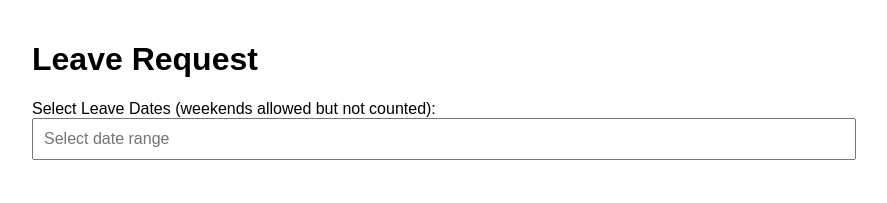
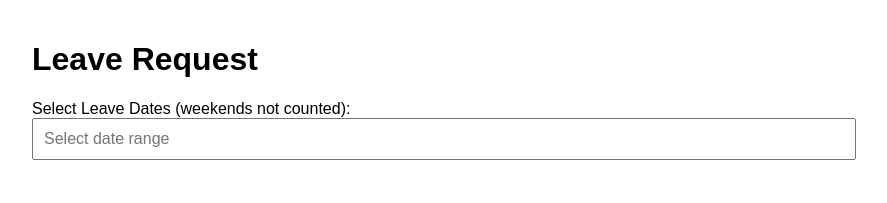
Before and after one commit to Mwangandi/leave-form, a plain HTML site: page index.html in a window 1280 px wide. Shown: the whole page, without its empty margins (208-1095 px from the left). Drawn offline with nearby package versions, Linux system fonts and the light colour scheme.

Commit message:
Update leave dates label for clarity

```diff
--- a/index.html
+++ b/index.html
@@ -74,7 +74,7 @@
     <h1>Leave Request</h1>
 
     <div class="calendar-container">
-        <label for="leaveDates">Select Leave Dates (weekends allowed but not counted):</label>
+        <label for="leaveDates">Select Leave Dates (weekends not counted):</label>
         <input type="text" id="leaveDates" placeholder="Select date range">
     </div>
 
```
